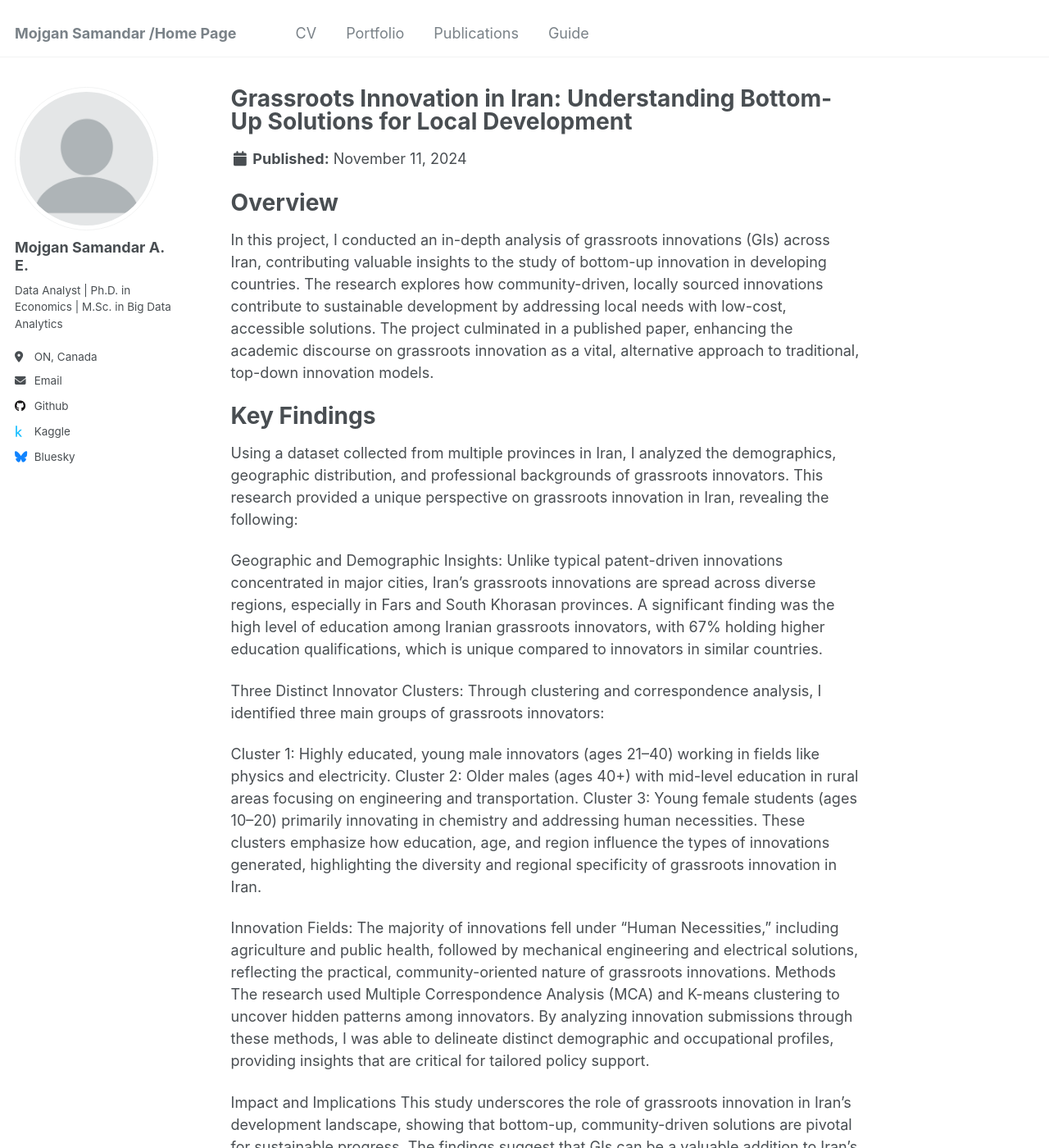
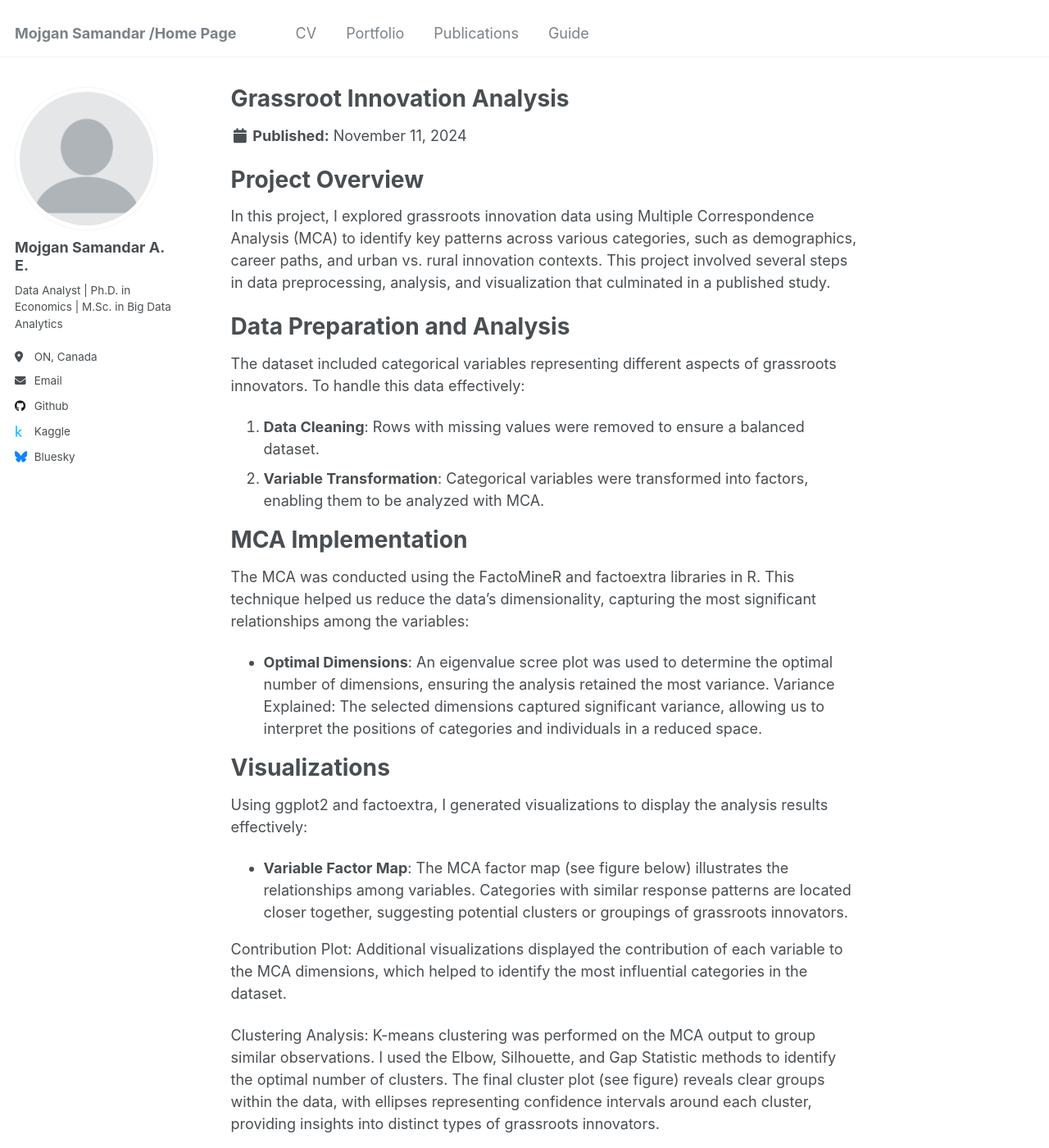
Before and after one commit to MojganSamandarali/MojganSamandarali.github.io, a Jekyll site: the page built from _portfolio/portfolio-1.md, in a window 1280 px wide and 1400 px high. Shown: the whole window at 82% size. Built offline with Jekyll 4.4.1, drawn with Linux system fonts in a browser that asks for light colours; some of the changed text lies outside the part shown.

Commit message:
Update portfolio-1.md

```diff
--- a/_portfolio/portfolio-1.md
+++ b/_portfolio/portfolio-1.md
@@ -1,42 +1,42 @@
 ---
-title: "Grassroots Innovation in Iran: Understanding Bottom-Up Solutions for Local Development"
+title: "Grassroot Innovation Analysis"
 excerpt: "Short description of portfolio item number 1<br/><img src='/images/MCA.png'>"
 collection: portfolio
 ---
 
+# Project Overview
 
-# Overview
+In this project, I explored grassroots innovation data using Multiple Correspondence Analysis (MCA) to identify key patterns across various categories, such as demographics, career paths, and urban vs. rural innovation contexts. This project involved several steps in data preprocessing, analysis, and visualization that culminated in a published study.
 
-In this project, I conducted an in-depth analysis of grassroots innovations (GIs) across Iran, contributing valuable insights to the study of bottom-up innovation in developing countries. The research explores how community-driven, locally sourced innovations contribute to sustainable development by addressing local needs with low-cost, accessible solutions. The project culminated in a published paper, enhancing the academic discourse on grassroots innovation as a vital, alternative approach to traditional, top-down innovation models.
+# Data Preparation and Analysis
+The dataset included categorical variables representing different aspects of grassroots innovators. To handle this data effectively:
 
-# Key Findings
+1. **Data Cleaning**: Rows with missing values were removed to ensure a balanced dataset.
+2. **Variable Transformation**: Categorical variables were transformed into factors, enabling them to be analyzed with MCA.
 
-Using a dataset collected from multiple provinces in Iran, I analyzed the demographics, geographic distribution, and professional backgrounds of grassroots innovators. This research provided a unique perspective on grassroots innovation in Iran, revealing the following:
+# MCA Implementation
 
-Geographic and Demographic Insights: Unlike typical patent-driven innovations concentrated in major cities, Iran’s grassroots innovations are spread across diverse regions, especially in Fars and South Khorasan provinces. A significant finding was the high level of education among Iranian grassroots innovators, with 67% holding higher education qualifications, which is unique compared to innovators in similar countries.
+The MCA was conducted using the FactoMineR and factoextra libraries in R. This technique helped us reduce the data’s dimensionality, capturing the most significant relationships among the variables:
 
-Three Distinct Innovator Clusters: Through clustering and correspondence analysis, I identified three main groups of grassroots innovators:
+* **Optimal Dimensions**: An eigenvalue scree plot was used to determine the optimal number of dimensions, ensuring the analysis retained the most variance.
+Variance Explained: The selected dimensions captured significant variance, allowing us to interpret the positions of categories and individuals in a reduced space.
 
-Cluster 1: Highly educated, young male innovators (ages 21–40) working in fields like physics and electricity.
-Cluster 2: Older males (ages 40+) with mid-level education in rural areas focusing on engineering and transportation.
-Cluster 3: Young female students (ages 10–20) primarily innovating in chemistry and addressing human necessities.
-These clusters emphasize how education, age, and region influence the types of innovations generated, highlighting the diversity and regional specificity of grassroots innovation in Iran.
+# Visualizations
 
-Innovation Fields: The majority of innovations fell under “Human Necessities,” including agriculture and public health, followed by mechanical engineering and electrical solutions, reflecting the practical, community-oriented nature of grassroots innovations.
-Methods
-The research used Multiple Correspondence Analysis (MCA) and K-means clustering to uncover hidden patterns among innovators. By analyzing innovation submissions through these methods, I was able to delineate distinct demographic and occupational profiles, providing insights that are critical for tailored policy support.
+Using ggplot2 and factoextra, I generated visualizations to display the analysis results effectively:
 
-Impact and Implications
-This study underscores the role of grassroots innovation in Iran’s development landscape, showing that bottom-up, community-driven solutions are pivotal for sustainable progress. The findings suggest that GIs can be a valuable addition to Iran’s innovation policy, complementing traditional R&D-driven approaches by leveraging local knowledge and resources.
+* **Variable Factor Map**: The MCA factor map (see figure below) illustrates the relationships among variables. Categories with similar response patterns are located closer together, suggesting potential clusters or groupings of grassroots innovators.
+
+Contribution Plot: Additional visualizations displayed the contribution of each variable to the MCA dimensions, which helped to identify the most influential categories in the dataset.
+
+Clustering Analysis: K-means clustering was performed on the MCA output to group similar observations. I used the Elbow, Silhouette, and Gap Statistic methods to identify the optimal number of clusters. The final cluster plot (see figure) reveals clear groups within the data, with ellipses representing confidence intervals around each cluster, providing insights into distinct types of grassroots innovators.
+
+# Technical Challenges and Solutions
+
+Implementing the MCA required careful selection of variables and interpretation of dimensions. For example, identifying statistically significant categories and investigating R-squared values for each category ensured robustness in the analysis. Additionally, the clustering results were overlaid on the MCA plot using the ggplot2 library’s advanced features, creating an intuitive visualization that highlighted key insights.
+
+# Results
+This analysis revealed distinct clusters among grassroots innovators, categorized by factors such as career background and innovation field. The findings provide valuable insights into how these clusters vary by region and demographics, contributing to targeted policy suggestions aimed at supporting innovation in diverse contexts.
 
 
-
-
-
-
-
-
-
-
-
-Citation: Ghadimi, A., Samnadar Ali Eshtehardi, M., Saviz, M., Mahdad, M., (2023) Grassroots Innovations and innovators: the case of Iran, Journal of Innovation and Development, 1-24. DOI: [https://doi.org/10.1080/2157930X.2023.2233208](https://doi.org/10.1080/2157930X.2023.2233208)
+**Suggested Citation**: Ghadimi, A., Samnadar Ali Eshtehardi, M., Saviz, M., Mahdad, M., (2023) Grassroots Innovations and innovators: the case of Iran, Journal of Innovation and Development, 1-24. DOI: [https://doi.org/10.1080/2157930X.2023.2233208](https://doi.org/10.1080/2157930X.2023.2233208)
```
